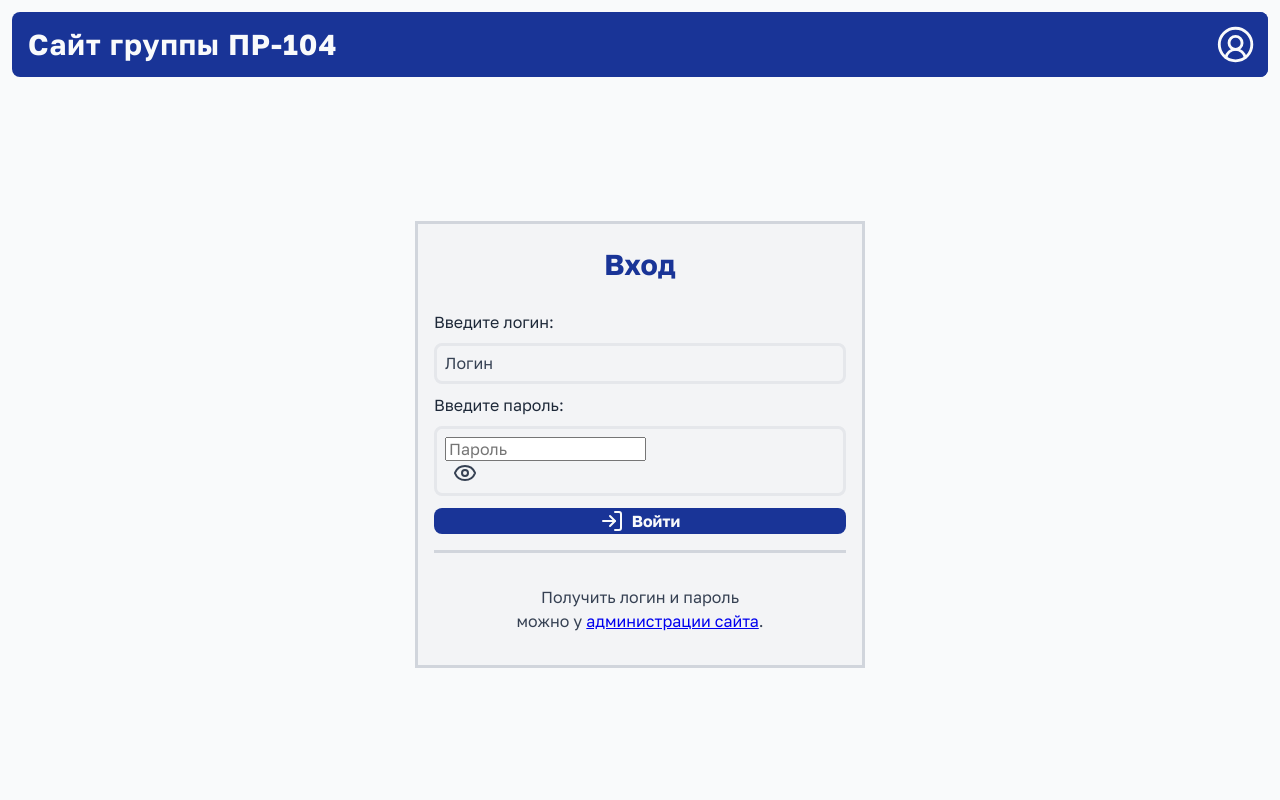
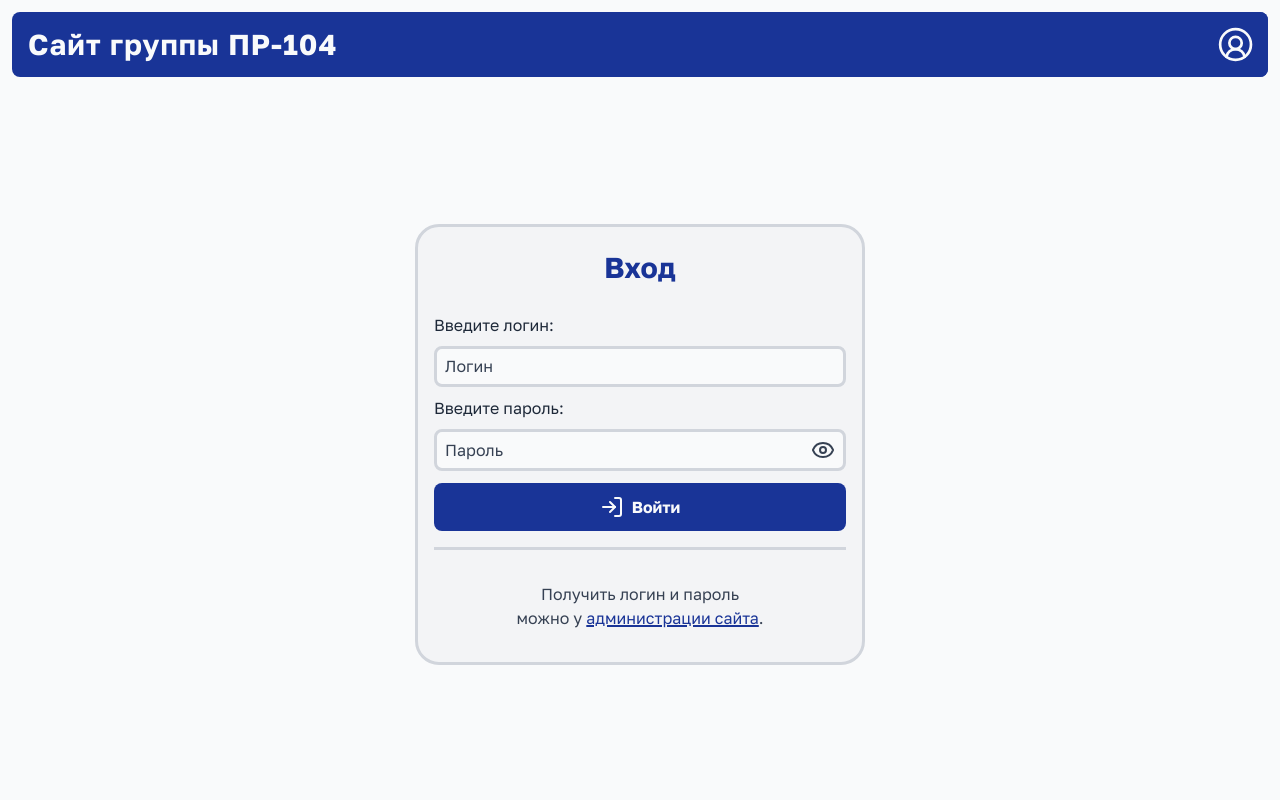
Before and after one commit to fakv8661/htmlpresent, a FastAPI app: page /admin/login in a window 1280 px wide. Run offline with FastAPI, Linux system fonts and the light colour scheme; parts of the project's set-up code (start-up, migrations or seed data) failed here and were passed over; some libraries are stand-ins or nearby versions.

Commit message:
Перенос графических улучшений из ветки "main"

```diff
--- a/static/css/main.css
+++ b/static/css/main.css
@@ -21,6 +21,8 @@
   --color-text-secondary: #364153;
   --color-text-inverse: #f9fafb;
 
+  --color-error: #b40023;
+
   /* Размеры */
   --size-xxs: 4px;
   --size-xs: 8px;
@@ -36,8 +38,9 @@
   --font-text: "Golos Text", sans-serif;
 
   /* Повторяющиеся стили компонентов */
-  --border-radius-xs: var(--size-xs);
-  --border-radius-s: var(--size-s);
+  --border-radius-xs: 8px;
+  --border-radius-s: 12px;
+  --border-radius-m: 24px;
   --transition-color: background 0.1s ease, border-color 0.1s ease;
 }
 
@@ -115,7 +118,7 @@ img {
 
 .login-btn > .icon {
   width: 100%;
-  height: 60%;
+  height: 90%;
 }
 /* #endregion */
 
@@ -124,20 +127,65 @@ img {
 .input {
   min-width: 0;
   padding: var(--size-xs);
-  border: solid 3px var(--color-primary-dark);
+  border: solid 3px var(--color-primary-darker);
   border-radius: var(--border-radius-xs);
   outline: none;
-  background: var(--color-background-dark);
+  background: var(--color-background);
   color: var(--color-text);
   transition: var(--transition-color);
 }
 
-.input::placeholder {
+.input::placeholder,
+.input input::placeholder {
   color: var(--color-text-secondary);
 }
 
+.input:focus-within,
 .input:focus {
   border-color: var(--color-accent);
+}
+
+.input input:not(:placeholder-shown):invalid,
+.input:not(:placeholder-shown):invalid {
+  border-color: var(--color-error);
+}
+
+.input:has(input) {
+  display: flex;
+  flex-direction: row;
+  align-items: stretch;
+  justify-content: stretch;
+  padding: 0;
+}
+
+.input input {
+  width: 100%;
+  height: 100%;
+  padding: var(--size-xs);
+  border: none;
+  outline: none;
+  background: transparent;
+  color: inherit;
+}
+
+/* Ссылки */
+.link {
+  color: var(--color-accent);
+  text-decoration: underline 2px var(--color-accent);
+  transition:
+    color 0.1s ease,
+    text-decoration-color 0.1s ease;
+}
+
+.link:hover,
+.link:focus {
+  color: var(--color-accent-bright);
+  text-decoration-color: var(--color-accent-bright);
+}
+
+.link:active {
+  color: var(--color-accent-darker);
+  text-decoration-color: var(--color-accent-darker);
 }
 
 /* Кнопки */
@@ -145,6 +193,7 @@ img {
   display: flex;
   align-items: center;
   justify-content: center;
+  padding: var(--size-s);
   gap: var(--size-xs);
   border: none;
   border-radius: var(--border-radius-xs);
@@ -154,16 +203,26 @@ img {
   font-weight: bold;
   text-decoration: none;
   cursor: pointer;
-  transition: background 0.1s ease;
+  transition:
+    background 0.1s ease,
+    transform 0.1s ease;
 }
 
 .button:hover {
-  background: var(--color-accent-dark);
+  transform: scale(1.02);
+  background: var(--color-accent-bright);
 }
 
 .button:active {
+  transform: scale(0.98);
   background: var(--color-accent-darker);
 }
+
+.button:disabled {
+  background: var(--color-accent-brighter);
+  color: var(--color-text-secondary);
+}
+
 /* Невидимая кнопка */
 .flat-button {
   display: flex;
@@ -412,7 +471,6 @@ tbody tr:last-child > th {
 
 .presentation-modal .actions .button {
   flex-grow: 1;
-  padding: var(--size-s);
 }
 
 .presentation-modal:open {
```
